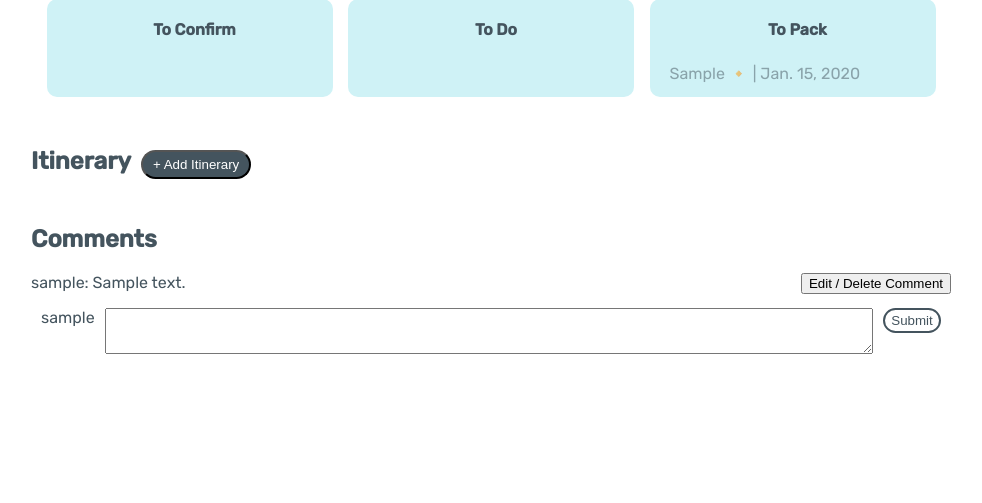
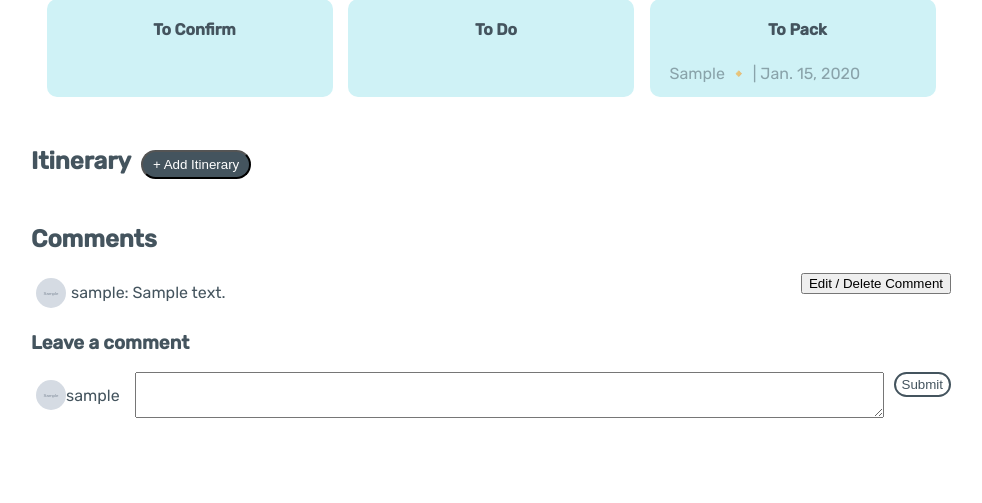
Before and after one commit to jihyekwak/project-4-travel, a Django app: page /travels/1 in a window 1280 px wide. Shown: the part 913-1416 px from the top of the page, without its empty margins (149-1131 px from the left). Before the commit the page ends 1267 px from the top, so only its background shows below. Run offline with Django 4.2, Linux system fonts and the light colour scheme; a user stored in the database is signed in; tables that the repository leaves empty hold one stand-in row (values such as "Sample post"); grey boxes marked "Sample" are stand-in pictures; data that the repository does not hold is empty.

Commit message:
add profile img in comment section

```diff
--- a/main_app/static/styles/styles.css
+++ b/main_app/static/styles/styles.css
@@ -629,15 +629,28 @@ td {
     justify-content: space-between;
 }
 
-.comment-list p{
-    margin-top: 0px;
+.comment-author {
+    margin: 5px;
+    display: flex;
+    align-items: center;
+}
+
+.comment-profile-image {
+    width: 30px;
+    height: 30px;
+    border-radius: 15px;
+}
+
+.comment-list span{
+    margin: 0 5px;
     color: #44545E;
 }
 
 .comment-create-form {
     display: flex;
     gap: 10px;
-    padding: 0 10px;
+    margin: 10px 0;
+
 }
 
 .comment-create-form span {
--- a/main_app/templates/travel_detail.html
+++ b/main_app/templates/travel_detail.html
@@ -154,7 +154,14 @@
             <h2>Comments</h2>
             {% for comment in travel.comments.all %}
                 <div class="comment-list">
-                    <p>{{comment.author}}: {{comment.text}}</p>
+                    <div class="comment-author">
+                        {% if user.profile_image %}
+                            <img class="comment-profile-image" src="{{user.profile_image.url}}" alt="">
+                        {% else %}
+                            <img class="comment-profile-image" src="{% static 'images/blank-profile-picture.png' %}" alt="">
+                        {% endif %}
+                        <span>{{comment.author}}: {{comment.text}}</span>
+                    </div>
                     {% if user.is_authenticated and user == comment.author %}
                     <a class="comment-edit-delete" href="{% url 'comment_update_delete' pk=travel.pk comment_id=comment.id %}"><button>Edit / Delete Comment</button></a>
                     {%endif%}
@@ -163,9 +170,16 @@
 
             <!-- {% if user.is_authenticated%} -->
             <div class="comment-new">
-                <!-- <h3>Leave a comment</h3> -->
+                <h3>Leave a comment</h3>
                 <form class="comment-create-form" method="post">
-                    <span>{{user.username}}</span>
+                    <div class="comment-author">
+                        {% if user.profile_image %}
+                            <img class="comment-profile-image" src="{{user.profile_image.url}}" alt="">
+                        {% else %}
+                            <img class="comment-profile-image" src="{% static 'images/blank-profile-picture.png' %}" alt="">
+                        {% endif %}
+                        <span>{{user.username}}</span>
+                    </div>
                     {% csrf_token %}
                     {{comment_form.as_table}}
                     <input type="submit" value="Submit" />
```
